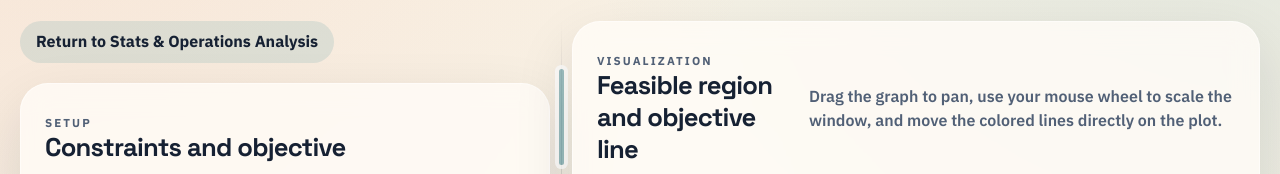
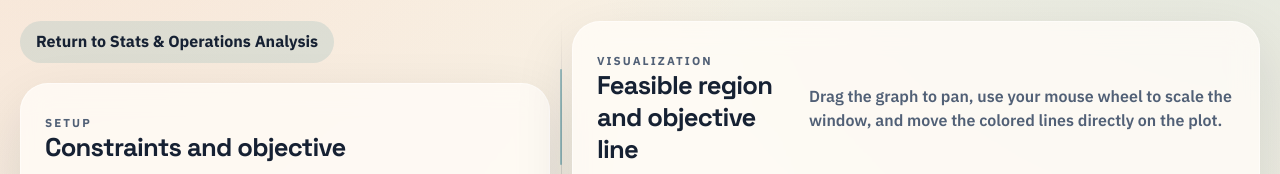
Before and after one commit to rhartlage/linear-programming-studio, a plain HTML site: page index.html in a window 1280 px wide. Shown: the part 339-513 px from the top of the page. Drawn offline with Linux system fonts and the light colour scheme.

Commit message:
Slim the workspace divider grip

```diff
--- a/styles.css
+++ b/styles.css
@@ -133,19 +133,17 @@ textarea {
 
 .workspace-divider-grip {
   display: block;
-  width: 5px;
+  width: 2px;
   height: 96px;
   border-radius: 999px;
   background: rgba(31, 122, 140, 0.42);
-  box-shadow: 0 0 0 4px rgba(255, 255, 255, 0.72);
-  transition: background-color 150ms ease, box-shadow 150ms ease;
+  transition: background-color 150ms ease;
 }
 
 .workspace-divider:hover .workspace-divider-grip,
 .workspace-divider.is-dragging .workspace-divider-grip,
 .workspace-divider:focus-visible .workspace-divider-grip {
   background: var(--teal);
-  box-shadow: 0 0 0 4px rgba(31, 122, 140, 0.16);
 }
 
 .workspace-divider:focus-visible {
```
